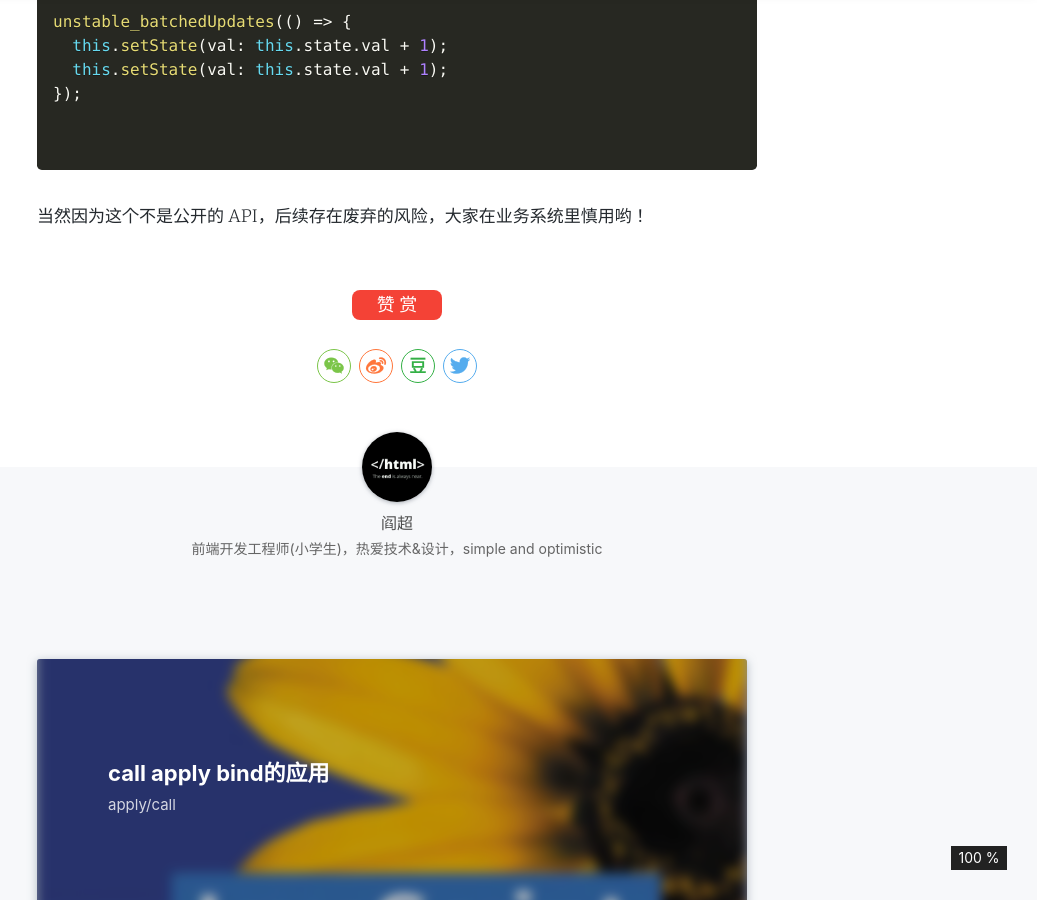
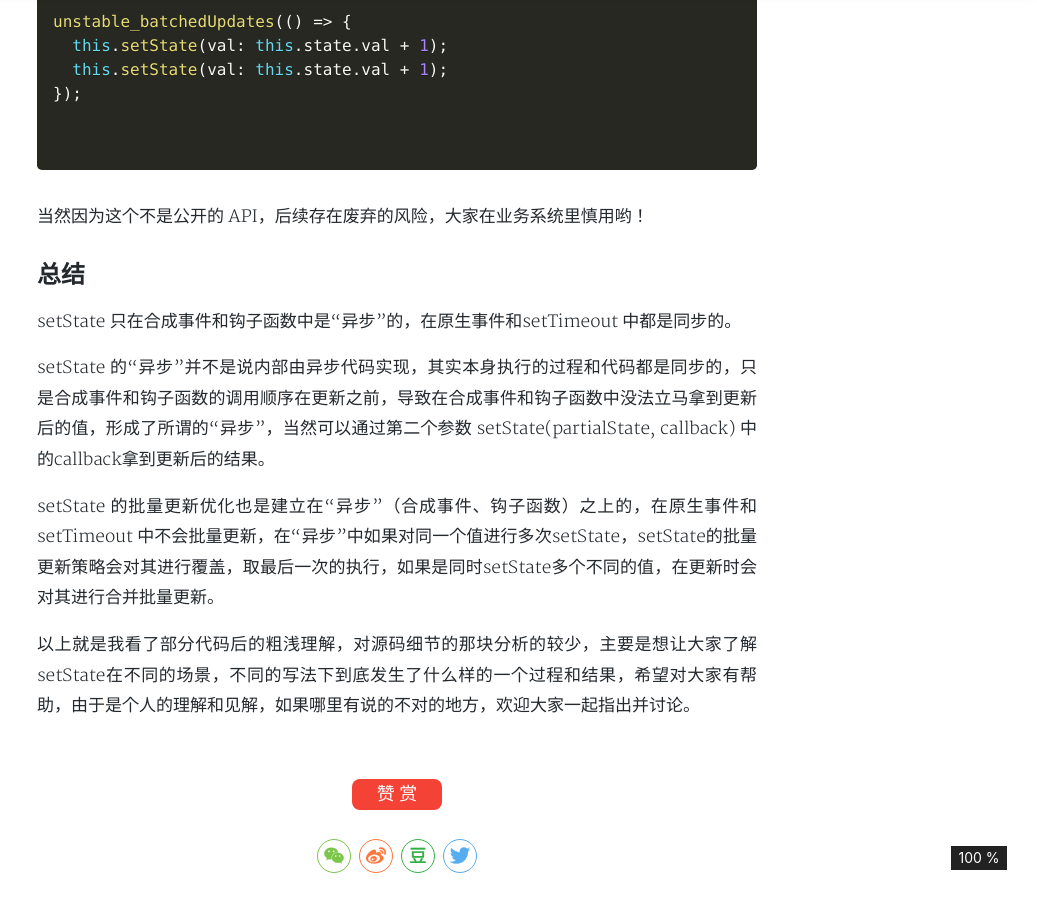
Before and after one commit to BinaryCaptain/BinaryCaptain.github.io, a Jekyll site: the page built from _posts/2018-08-10-react-source.md, in a window 1280 px wide and 900 px high, scrolled down 7382 px. Shown: the whole window, without its empty margins (243-1280 px from the left). Built offline with Jekyll 4.4.1, drawn with Linux system fonts in a browser that asks for light colours; nearby versions of some CDN libraries; comment, search, counter and statistics services are not loaded; a style sheet for code colours, icons or effects is not loaded.

Commit message:
react setState-1

````diff
--- a/_posts/2018-08-10-react-source.md
+++ b/_posts/2018-08-10-react-source.md
@@ -195,3 +195,13 @@ unstable_batchedUpdates(() => {
 ```
 
 当然因为这个不是公开的 API，后续存在废弃的风险，大家在业务系统里慎用哟！
+
+## 总结
+
+setState 只在合成事件和钩子函数中是“异步”的，在原生事件和setTimeout 中都是同步的。
+
+setState 的“异步”并不是说内部由异步代码实现，其实本身执行的过程和代码都是同步的，只是合成事件和钩子函数的调用顺序在更新之前，导致在合成事件和钩子函数中没法立马拿到更新后的值，形成了所谓的“异步”，当然可以通过第二个参数 setState(partialState, callback) 中的callback拿到更新后的结果。
+
+setState 的批量更新优化也是建立在“异步”（合成事件、钩子函数）之上的，在原生事件和setTimeout 中不会批量更新，在“异步”中如果对同一个值进行多次setState，setState的批量更新策略会对其进行覆盖，取最后一次的执行，如果是同时setState多个不同的值，在更新时会对其进行合并批量更新。
+
+以上就是我看了部分代码后的粗浅理解，对源码细节的那块分析的较少，主要是想让大家了解setState在不同的场景，不同的写法下到底发生了什么样的一个过程和结果，希望对大家有帮助，由于是个人的理解和见解，如果哪里有说的不对的地方，欢迎大家一起指出并讨论。
````
